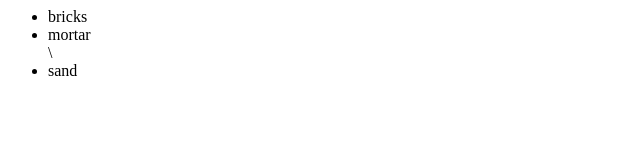
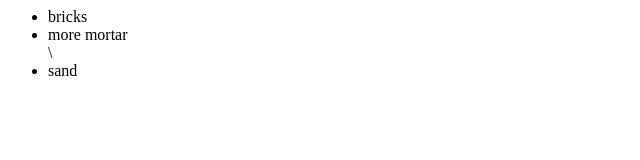
Before and after one commit to bsotelo/git-repository, a plain HTML site: page index.html in a window 1280 px wide. Shown: the full height of the page, 0-640 px from the left. Drawn offline with Linux system fonts and the light colour scheme.

Commit message:
more mortar changes

```diff
--- a/index.html
+++ b/index.html
@@ -4,7 +4,7 @@
 	<div>
 		<ul>
 			<li>bricks</li>
-			<li>mortar</li>\
+			<li>more mortar</li>\
 			<li>sand</li>
 		</ul>
 	</div>
```
